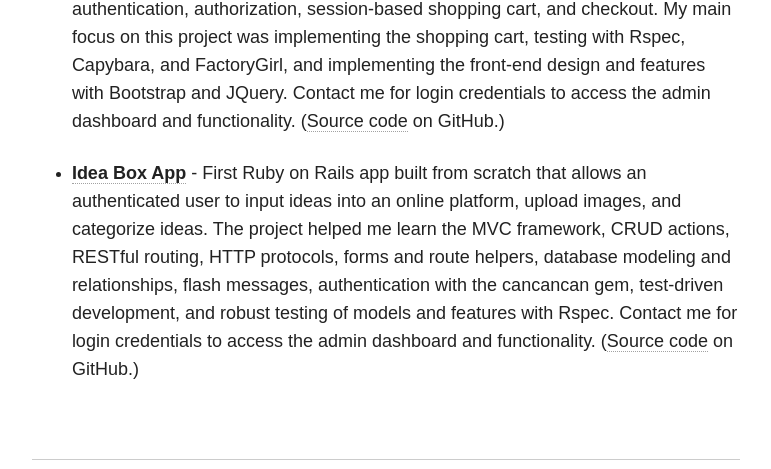
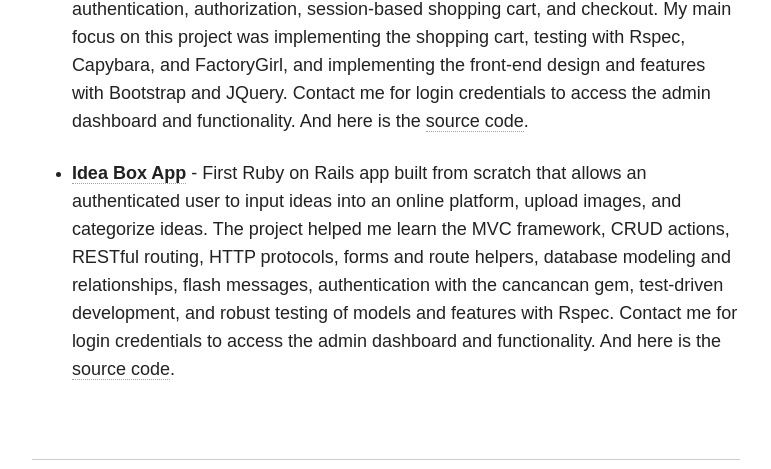
Before and after one commit to teresafinn/teresafinn.github.io, a Jekyll site: the page built from projects/index.md, in a window 1280 px wide and 900 px high, scrolled down 859 px. Shown: the part 345-814 px from the top of the window, without its empty margins (254-1025 px from the left). Built offline with Jekyll 4.4.1, drawn with Linux system fonts in a browser that asks for light colours; nearby versions of some CDN libraries; some of the changed text lies outside the part shown.

Commit message:
Add link to source code

```diff
--- a/projects/index.md
+++ b/projects/index.md
@@ -25,10 +25,10 @@
 I'm really excited to currently be developing a web app for the non-profit [**PDX Diaper Bank**](www.pdxdiaperbank.org/). I'm working on creating an application that will allow volunteers at the diaper bank to place a bag of diapers on a scale and get an automatic read-out of how many diapers the package contains. This will help volunteers not have to count one-by-one all the thousands of diapers that are donated, and will ideally help distribution go much quicker!
 
 * [**The Dirty Cookie**](http://dirty-cookie.herokuapp.com) -
-Ruby on Rails group project showcasing an online commerce platform for a local cookie delivery service. The app facilitates online ordering and allows restaurant administrators to process and complete orders. Features: authentication, authorization, session-based shopping cart, and checkout. My main focus on this project was implementing the shopping cart, testing with Rspec, Capybara, and FactoryGirl, and implementing the front-end design and features with Bootstrap and JQuery. Contact me for login credentials to access the admin dashboard and functionality. ([Source code](https://github.com/teresafinn/the-dirty-cookie) on GitHub.)
+Ruby on Rails group project showcasing an online commerce platform for a local cookie delivery service. The app facilitates online ordering and allows restaurant administrators to process and complete orders. Features: authentication, authorization, session-based shopping cart, and checkout. My main focus on this project was implementing the shopping cart, testing with Rspec, Capybara, and FactoryGirl, and implementing the front-end design and features with Bootstrap and JQuery. Contact me for login credentials to access the admin dashboard and functionality. And here is the [source code](https://github.com/teresafinn/the-dirty-cookie).
 
 * [**Idea Box App**](http://teresa-idea-box.herokuapp.com/) -
-First Ruby on Rails app built from scratch that allows an authenticated user to input ideas into an online platform, upload images, and categorize ideas. The project helped me learn the MVC framework, CRUD actions, RESTful routing, HTTP protocols, forms and route helpers, database modeling and relationships, flash messages, authentication with the cancancan gem, test-driven development, and robust testing of models and features with Rspec. Contact me for login credentials to access the admin dashboard and functionality. ([Source code](https://github.com/teresafinn/teresa-idea-box) on GitHub.)
+First Ruby on Rails app built from scratch that allows an authenticated user to input ideas into an online platform, upload images, and categorize ideas. The project helped me learn the MVC framework, CRUD actions, RESTful routing, HTTP protocols, forms and route helpers, database modeling and relationships, flash messages, authentication with the cancancan gem, test-driven development, and robust testing of models and features with Rspec. Contact me for login credentials to access the admin dashboard and functionality. And here is the [source code](https://github.com/teresafinn/teresa-idea-box).
 
 <br/>
 
```
